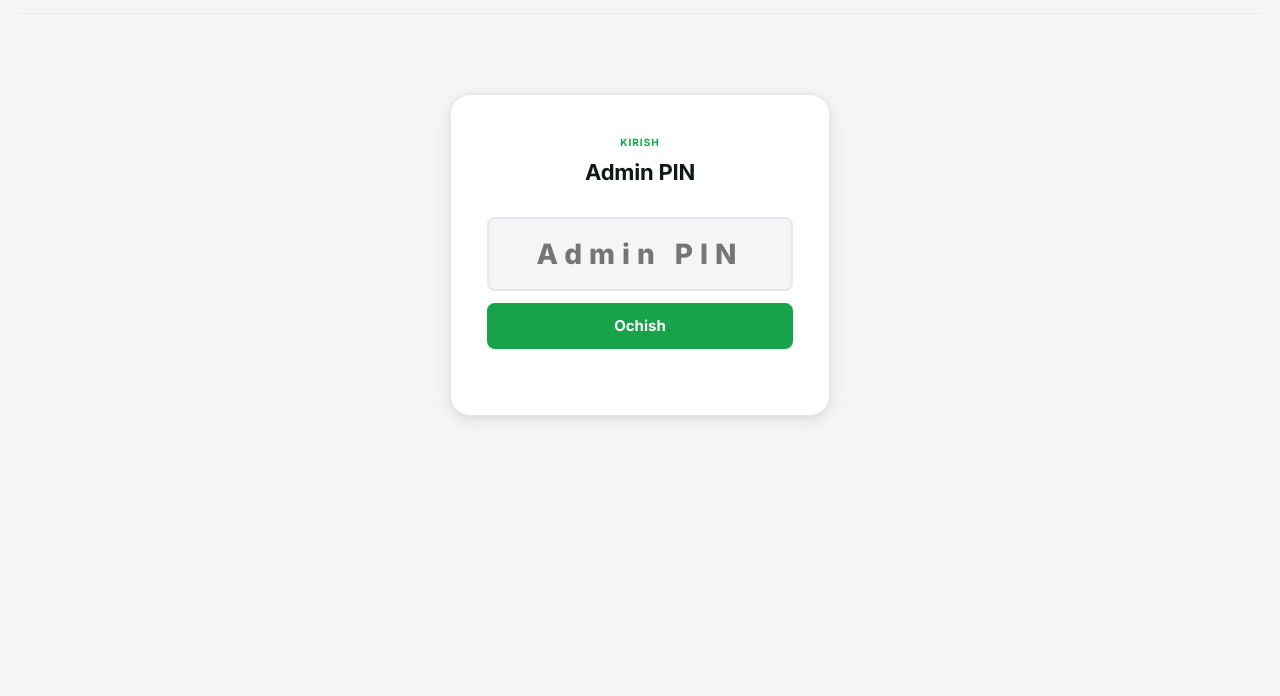
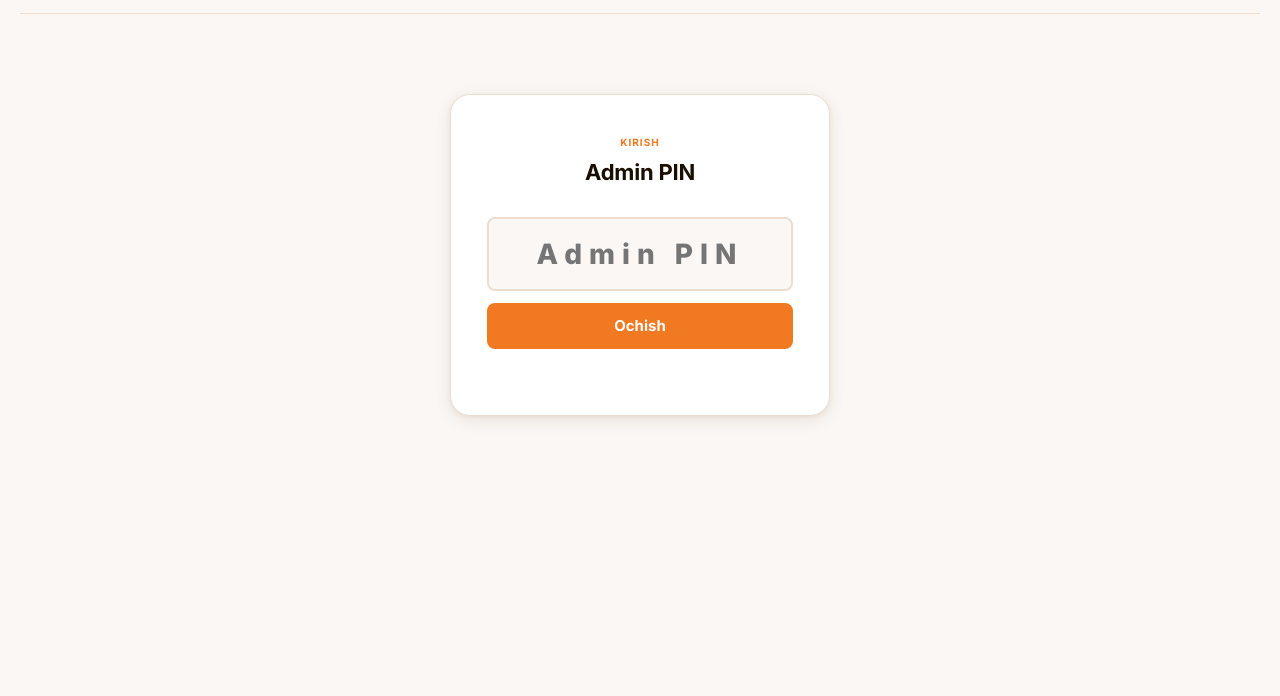
Before and after one commit to nigmonjon7979-cmd/ishga-kelib-ketish, a website: page admin.html in a window 1280 px wide. Shown: the part 104-800 px from the top of the page. Drawn offline with Linux system fonts and the light colour scheme; no server answers.

Commit message:
design: Mebel House brand theme — orange #F07922 + brown #5C2D00, semantic green for attendance status

```diff
--- a/styles.css
+++ b/styles.css
@@ -1,27 +1,30 @@
 @import url('https://fonts.googleapis.com/css2?family=Inter:wght@400;500;600;700;800;900&display=swap');
 
-/* ─── CSS Variables ──────────────────────────────────────────────── */
+/* ─── CSS Variables — Mebel House brand ──────────────────────────── */
 :root {
   color-scheme: light;
-  --bg:          #f4f6f5;
-  --ink:         #0f1a14;
-  --muted:       #6b7280;
-  --line:        #e5e7eb;
+  --bg:          #faf7f4;
+  --ink:         #1a0e00;
+  --muted:       #8a7060;
+  --line:        #ecddd0;
   --panel:       #ffffff;
-  --accent:      #16a34a;
-  --accent-hover:#15803d;
-  --accent-dark: #14532d;
-  --accent-light:#dcfce7;
-  --accent-text: #166534;
-  --accent-2:    #0284c7;
-  --accent-2-light:#e0f2fe;
+  --accent:      #F07922;
+  --accent-hover:#d9670f;
+  --accent-dark: #5C2D00;
+  --accent-light:#fdebd6;
+  --accent-text: #7a3800;
+  --accent-2:    #5A5A5A;
+  --accent-2-light:#f0f0f0;
+  --ok:          #16a34a;
+  --ok-light:    #dcfce7;
+  --ok-text:     #166534;
   --warn:        #d97706;
   --warn-light:  #fef3c7;
   --danger:      #dc2626;
   --danger-light:#fee2e2;
-  --shadow-sm:   0 1px 3px rgba(0,0,0,0.07), 0 1px 2px rgba(0,0,0,0.04);
-  --shadow:      0 4px 16px rgba(0,0,0,0.09), 0 1px 4px rgba(0,0,0,0.05);
-  --shadow-lg:   0 20px 60px rgba(0,0,0,0.15);
+  --shadow-sm:   0 1px 3px rgba(90,45,0,0.08), 0 1px 2px rgba(90,45,0,0.05);
+  --shadow:      0 4px 16px rgba(90,45,0,0.10), 0 1px 4px rgba(90,45,0,0.06);
+  --shadow-lg:   0 20px 60px rgba(90,45,0,0.18);
   --radius:      14px;
   --radius-sm:   8px;
   --radius-xs:   6px;
@@ -29,25 +32,28 @@
 
 body.dark-mode {
   color-scheme: dark;
-  --bg:          #0d1117;
-  --ink:         #e6edf3;
-  --muted:       #8b949e;
-  --line:        #21262d;
-  --panel:       #161b22;
-  --accent:      #3fb950;
-  --accent-hover:#56d364;
-  --accent-dark: #aff5c5;
-  --accent-light:#0d2e1a;
-  --accent-text: #3fb950;
-  --accent-2:    #58a6ff;
-  --accent-2-light:#0d2840;
+  --bg:          #120a00;
+  --ink:         #f5e8d8;
+  --muted:       #9a8070;
+  --line:        #2e1a0a;
+  --panel:       #1e1008;
+  --accent:      #F07922;
+  --accent-hover:#ff8f3a;
+  --accent-dark: #ffd0a0;
+  --accent-light:#3a1800;
+  --accent-text: #F07922;
+  --accent-2:    #8a8a8a;
+  --accent-2-light:#2a2a2a;
+  --ok:          #3fb950;
+  --ok-light:    #0d2e1a;
+  --ok-text:     #3fb950;
   --warn:        #e3b341;
   --warn-light:  #2d1e0a;
   --danger:      #f85149;
   --danger-light:#2d0e0e;
-  --shadow-sm:   0 1px 3px rgba(0,0,0,0.35);
-  --shadow:      0 4px 16px rgba(0,0,0,0.4);
-  --shadow-lg:   0 20px 60px rgba(0,0,0,0.55);
+  --shadow-sm:   0 1px 3px rgba(0,0,0,0.4);
+  --shadow:      0 4px 16px rgba(0,0,0,0.5);
+  --shadow-lg:   0 20px 60px rgba(0,0,0,0.65);
 }
 
 /* ─── Reset ──────────────────────────────────────────────────────── */
@@ -138,11 +144,11 @@ button:active { transform: scale(0.97); }
 button:disabled { opacity: 0.35; cursor: not-allowed; transform: none; }
 button:focus-visible { outline: 2px solid var(--accent); outline-offset: 2px; }
 
-.secondary { background: var(--accent-2); }
-.secondary:hover { background: #0369a1; }
-.secondary:focus-visible { outline-color: var(--accent-2); }
-body.dark-mode .secondary { background: #58a6ff; color: #0d1117; }
-body.dark-mode .secondary:hover { background: #79c0ff; }
+.secondary { background: var(--accent-dark); }
+.secondary:hover { background: #3d1a00; }
+.secondary:focus-visible { outline-color: var(--accent-dark); }
+body.dark-mode .secondary { background: #5C2D00; color: #ffd0a0; }
+body.dark-mode .secondary:hover { background: #7a3d00; }
 
 .ghost {
   background: transparent;
@@ -169,7 +175,7 @@ input, select {
 
 input:focus, select:focus {
   border-color: var(--accent);
-  box-shadow: 0 0 0 3px rgba(22,163,74,0.14);
+  box-shadow: 0 0 0 3px rgba(240,121,34,0.14);
 }
 
 body.dark-mode input, body.dark-mode select { background: #0d1117; }
@@ -297,7 +303,7 @@ label {
 .kiosk-code-input::placeholder { opacity: 0.25; font-size: 28px; letter-spacing: 0.15em; }
 .kiosk-code-input:focus {
   border-color: var(--accent) !important;
-  box-shadow: 0 0 0 4px rgba(22,163,74,0.14) !important;
+  box-shadow: 0 0 0 4px rgba(240,121,34,0.14) !important;
 }
 
 .employee-preview {
@@ -346,7 +352,7 @@ label {
   transition: background 150ms, transform 80ms, box-shadow 150ms, opacity 150ms !important;
 }
 .kiosk-btn-in  { background: var(--accent) !important; }
-.kiosk-btn-in:hover:not(:disabled)  { background: var(--accent-hover) !important; box-shadow: 0 4px 14px rgba(22,163,74,0.35) !important; }
+.kiosk-btn-in:hover:not(:disabled)  { background: var(--accent-hover) !important; box-shadow: 0 4px 14px rgba(240,121,34,0.35) !important; }
 .kiosk-btn-out { background: var(--accent-2) !important; }
 .kiosk-btn-out:hover:not(:disabled) { background: #0369a1 !important; box-shadow: 0 4px 14px rgba(2,132,199,0.35) !important; }
 
@@ -403,7 +409,7 @@ label {
   line-height: 1;
 }
 
-.summary-grid article[data-color="green"]  { border-top-color: var(--accent); }
+.summary-grid article[data-color="green"]  { border-top-color: var(--ok); }
 .summary-grid article[data-color="red"]    { border-top-color: var(--danger); }
 .summary-grid article[data-color="yellow"] { border-top-color: var(--warn); }
 .summary-grid article[data-color="blue"]   { border-top-color: var(--accent-2); }
@@ -431,7 +437,7 @@ label {
   word-break: break-word;
 }
 
-.summary-grid article[data-color="green"]  strong { color: var(--accent); }
+.summary-grid article[data-color="green"]  strong { color: var(--ok); }
 .summary-grid article[data-color="red"]    strong { color: var(--danger); }
 .summary-grid article[data-color="yellow"] strong { color: var(--warn); }
 .summary-grid article[data-color="blue"]   strong { color: var(--accent-2); }
@@ -484,7 +490,7 @@ label {
   white-space: nowrap;
   transition: background 120ms, color 120ms;
 }
-.dashboard-tabs button.active { background: var(--accent); color: #fff; box-shadow: 0 1px 4px rgba(22,163,74,0.3); }
+.dashboard-tabs button.active { background: var(--accent); color: #fff; box-shadow: 0 1px 4px rgba(240,121,34,0.3); }
 .dashboard-tabs button:hover:not(.active) { background: var(--accent-light); color: var(--accent-text); }
 
 /* ─── Admin Tools Bar ────────────────────────────────────────────── */
@@ -531,7 +537,7 @@ label {
 }
 .feature-card:hover {
   border-color: var(--accent);
-  box-shadow: 0 0 0 3px rgba(22,163,74,0.09);
+  box-shadow: 0 0 0 3px rgba(240,121,34,0.09);
   transform: translateY(-1px);
 }
 
@@ -564,7 +570,7 @@ label {
   cursor: pointer;
   transition: border-color 150ms, box-shadow 150ms;
 }
-.metric-row:hover { border-color: var(--accent); box-shadow: 0 0 0 2px rgba(22,163,74,0.08); }
+.metric-row:hover { border-color: var(--accent); box-shadow: 0 0 0 2px rgba(240,121,34,0.08); }
 .metric-row.danger { border-left: 3px solid var(--danger); }
 .metric-row.warn   { border-left: 3px solid var(--warn); }
 .metric-row strong, .metric-row span { display: block; }
@@ -584,7 +590,7 @@ label {
 .metric-row.warn b    { background: var(--warn-light);   color: #92400e; }
 
 /* ─── Face status badges ─────────────────────────────────────────── */
-.face-ok      { outline: 2px solid var(--accent) !important; }
+.face-ok      { outline: 2px solid var(--ok) !important; }
 .face-bad     { outline: 2px solid var(--danger) !important; }
 .face-pending { outline: 2px solid var(--warn)   !important; }
 
@@ -597,11 +603,11 @@ label {
   font-size: 11px;
   font-weight: 600;
 }
-.face-status-badge.ok             { background: var(--accent-light);  color: var(--accent-text); }
+.face-status-badge.ok             { background: var(--ok-light);      color: var(--ok-text); }
 .face-status-badge.pending        { background: var(--warn-light);    color: var(--warn); }
 .face-status-badge.rejected,
 .face-status-badge.failed         { background: var(--danger-light);  color: var(--danger); }
-.face-status-badge.manual_approved{ background: var(--accent-light);  color: var(--accent-text); }
+.face-status-badge.manual_approved{ background: var(--ok-light);      color: var(--ok-text); }
 
 /* ─── Collapsible Metric Rows ────────────────────────────────────── */
 .metric-row.collapsible { display: block; padding: 0; overflow: hidden; }
@@ -723,7 +729,7 @@ td {
   font-size: 13px;
 }
 tr:last-child td { border-bottom: none; }
-tr:hover td { background: rgba(22,163,74,0.03); }
+tr:hover td { background: rgba(240,121,34,0.03); }
 tr:nth-child(even) td { background: rgba(0,0,0,0.012); }
 body.dark-mode tr:nth-child(even) td { background: rgba(255,255,255,0.014); }
 body.dark-mode tr:hover td { background: rgba(255,255,255,0.04); }
@@ -872,7 +878,7 @@ body.dark-mode tr:hover td { background: rgba(255,255,255,0.04); }
   white-space: nowrap;
 }
 .bgh-pill--blue   { background: var(--accent-2-light); color: var(--accent-2); }
-.bgh-pill--green  { background: var(--accent-light);   color: var(--accent-text); }
+.bgh-pill--green  { background: var(--ok-light);       color: var(--ok-text); }
 .bgh-pill--yellow { background: var(--warn-light);     color: var(--warn); }
 .bgh-pill--red    { background: var(--danger-light);   color: var(--danger); }
 
@@ -955,7 +961,7 @@ body.dark-mode tr:hover td { background: rgba(255,255,255,0.04); }
 }
 .employee-mini-card:hover {
   border-color: var(--accent);
-  box-shadow: 0 0 0 3px rgba(22,163,74,0.08);
+  box-shadow: 0 0 0 3px rgba(240,121,34,0.08);
 }
 
 .emc--late    { border-left: 3px solid var(--warn); }
```
